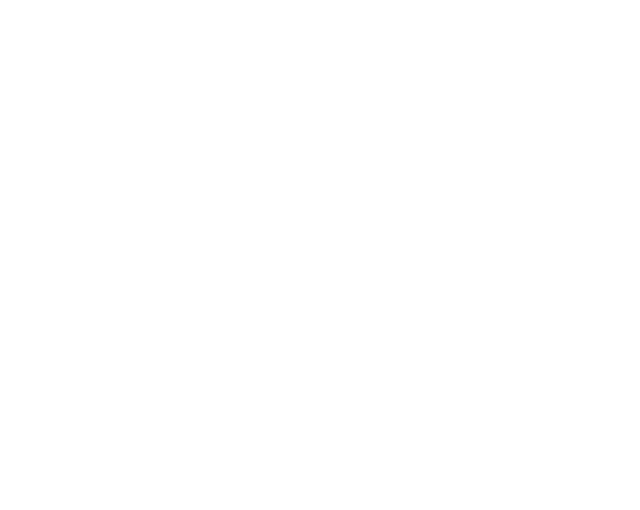
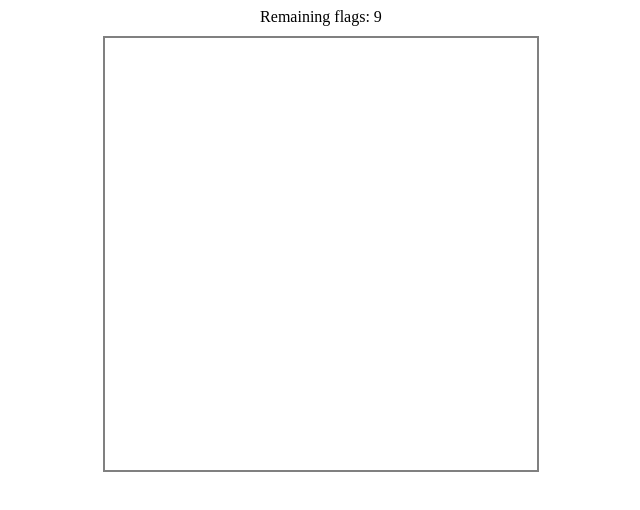
Before and after one commit to Jascha-Sundaresan/MineSweeper.js, a plain HTML site: page html/mine_sweeper.html in a window 1280 px wide. Shown: the whole page, without its empty margins (319-959 px from the left). Drawn offline with Linux system fonts and the light colour scheme.

Commit message:
add flag counter and border

```diff
--- a/css/mine-sweeper.css
+++ b/css/mine-sweeper.css
@@ -1,7 +1,14 @@
-board {
+.read-out {
+  text-align: center;
+  margin-bottom: 10px;
+}
+
+
+.board {
   display: block;
   width: 432px;
   margin: 0 auto;
+  border: 2px solid grey;
 }
 
 .row {
--- a/js/mine-sweeper-view.js
+++ b/js/mine-sweeper-view.js
@@ -5,15 +5,15 @@
 
   var View = MineSweeper.View = function ($el) {
     this.$el = $el;
-    this.board = new MineSweeper.Board;
+    this.board = new MineSweeper.Board(9);
     this.render();
 
-  };
+  }
 
   View.prototype.render = function () {
     this.$el.empty();
-    this.$el.html(this.board.render());
-
+    this.$el.append(this.board.render());
 
   }
+
 })();
--- a/js/mine-sweeper.js
+++ b/js/mine-sweeper.js
@@ -3,9 +3,13 @@
     window.MineSweeper = {};
   }
 
-  var Board = MineSweeper.Board = function() {
-    this.size = 9
+  var Board = MineSweeper.Board = function(size) {
+    this.size = size;
+    this.flags = size;
     this.gameboard = buildBoard(this.size, this);
+    this.$readOut = $('<div>')
+      .addClass('read-out')
+      .append("Remaining flags: " + this.flags);
   }
 
   function buildBoard (size, board) {
@@ -18,18 +22,20 @@
       }
       gameboard.push(row);
     }
-    dispenceMines(gameboard);
+    dispenceMines(gameboard, size);
     return gameboard;
   }
 
-  function dispenceMines(board) {
-    _.sample(_.flatten(board), 9).forEach(function(tile) {
+  function dispenceMines(board, size) {
+    _.sample(_.flatten(board), size).forEach(function(tile) { /* underscore.js methods */
       tile.placeBomb();
     })
   }
 
   Board.prototype.render = function() {
+
     var $board = $('<div>').addClass('board');
+
     this.gameboard.forEach(function(row, idx) {
       $row = $('<div>').addClass('row');
       $board.append($row);
@@ -37,7 +43,9 @@
         $row.append(tile.render());
       })
     })
-    return $board;
+    return $('<div>')
+             .html(this.$readOut)
+             .append($board);
   }
 
   Board.prototype.valid = function(pos) {
@@ -54,7 +62,7 @@
     return this.gameboard[pos[0]][pos[1]];
   }
 
-  Board.prototype.endGame = function() {
+  Board.prototype.showBombs = function() {
     this.gameboard.forEach(function(row){
       row.forEach(function(tile){
         if (tile.bomb) {
@@ -66,28 +74,31 @@
 
   var Tile = MineSweeper.Tile = function (pos, board) {
     this.pos = pos;
+    this.$el = $('<div>').addClass('tile').addClass('unchecked');
+    this.board = board;
+    this.bindEvents();
+
+    // using boolean instance variables to avoid slow .hasClass() DOM query
+
     this.flagged = false;
     this.revealed = false;
     this.bomb = false;
-    this.board = board;
-    this.$el = $('<div>').addClass('tile').addClass('unchecked');
-    this.bindEvents();
   }
 
   Tile.prototype.bindEvents = function() {
     var tile = this;
     this.$el.mousedown(function(event){
       switch (event.which) {
-        case 1:
+        case 1: /* left mouse click */
           if (!tile.flagged) {
             if (tile.bomb) {
-              tile.board.endGame();
+              tile.board.showBombs();
             } else {
               tile.reveal();
             }
           }
           break;
-        case 3:
+        case 3: /* right mouse click */
           tile.toggleFlag();
           break;
       }
@@ -98,11 +109,14 @@
   Tile.prototype.toggleFlag = function() {
     if (this.flagged) {
       this.flagged = false;
+      this.board.flags += 1;
       this.$el.addClass('unchecked').removeClass('flagged');
-    } else {
+    } else if (this.board.flags > 0) {
       this.flagged = true;
+      this.board.flags -= 1;
       this.$el.addClass('flagged').removeClass('unchecked');
     }
+    this.board.$readOut.html("Remaining flags: " + this.board.flags)
   }
 
   Tile.prototype.placeBomb = function(){
@@ -114,14 +128,14 @@
   }
 
   Tile.prototype.reveal = function() {
-    if (!this.revealed) {
+    if (!this.revealed && !this.flagged) {
       this.revealed = true;
       this.$el.removeClass('unchecked')
       var count = this.neighborMineCount();
       if (count === 0) {
         this.$el.addClass('empty')
         this.neighbors().forEach(function(neighbor) {
-          neighbor.reveal();
+          neighbor.reveal();  /* recursive depth-first search */
         });
       } else {
         this.$el.addClass('checked');
```
